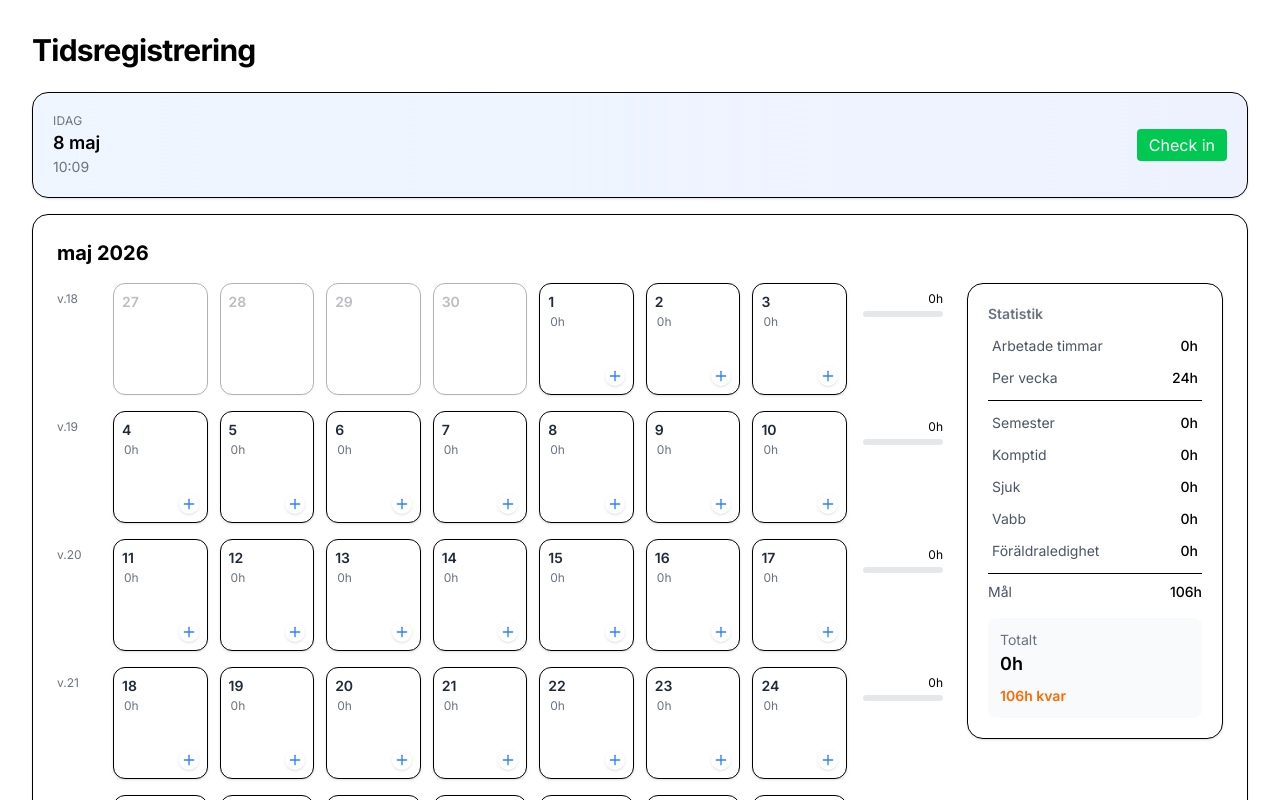
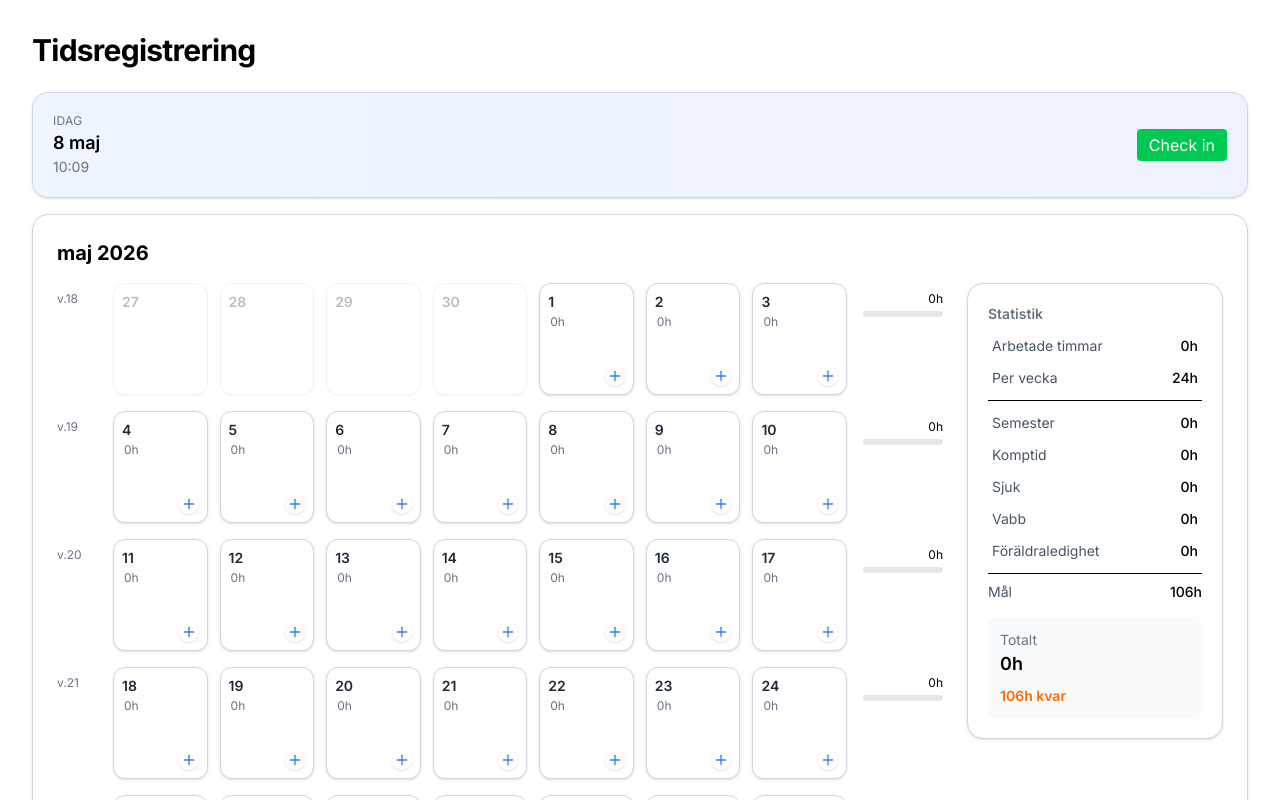
Before and after one commit to sandrahagevall/time-registration, a React (Vite) app: page / in a window 1280 px wide. Shown: the top 800 px of the page. Built offline with nearby package versions, Linux system fonts and the light colour scheme.

Commit message:
update border color

```diff
--- a/src/components/CheckInBar.tsx
+++ b/src/components/CheckInBar.tsx
@@ -142,7 +142,7 @@ const CheckInBar = ({ setEntries }: Props) => {
   };
 
   return (
-    <div className="mb-4 p-4 md:p-5 rounded-2xl bg-linear-to-r from-blue-50 to-indigo-50 border shadow-sm flex items-center justify-between">
+    <div className="mb-4 p-4 md:p-5 rounded-2xl bg-linear-to-r from-blue-50 to-indigo-50 border border-gray-300 shadow-sm flex items-center justify-between">
       <div>
         <div className="text-xs uppercase tracking-wide text-gray-500">
           Idag
--- a/src/components/MonthView.tsx
+++ b/src/components/MonthView.tsx
@@ -146,7 +146,7 @@ const MonthView = ({ entries, setEntries }: Props) => {
                       return (
                         <div
                           key={index}
-                          className={`h-28 border rounded-xl p-2 relative bg-white shadow-sm hover:shadow-md transition ${
+                          className={`h-28 border border-gray-300 rounded-xl p-2 relative bg-white shadow-sm hover:shadow-md transition ${
                             !isCurrentMonth ? "opacity-30" : ""
                           }`}
                         >
@@ -249,7 +249,6 @@ const MonthView = ({ entries, setEntries }: Props) => {
         {showModal && (
           <TimeRegisterModal
             onSave={(value) => {
-              console.log("SAVING editIndex:", editIndex);
               if (!selectedDay) return;
 
               setEntries((prev) => {
--- a/src/components/Statitics.tsx
+++ b/src/components/Statitics.tsx
@@ -85,7 +85,7 @@ const Statistics = ({ entries, year, month }: StatsProps) => {
   const balance = workedHours - targetHours;
 
   return (
-    <div className="w-full max-w-sm md:w-64 bg-white border rounded-2xl p-5 shadow-sm h-fit">
+    <div className="w-full max-w-sm md:w-64 bg-white border border-gray-300 rounded-2xl p-5 shadow-sm h-fit">
       <h3 className="text-sm font-semibold text-gray-500 mb-3">Statistik</h3>
 
       <div className="space-y-3 text-sm">
--- a/src/pages/Dashboard.tsx
+++ b/src/pages/Dashboard.tsx
@@ -23,7 +23,7 @@ const Dashboard = () => {
 
       <div className="flex flex-col lg:flex-row gap-6">
 
-      <div className="flex-1 bg-white border rounded-2xl shadow-sm p-4 md:p-6">
+      <div className="flex-1 bg-white border border-gray-300 rounded-2xl shadow-sm p-4 md:p-6">
         <MonthView entries={entries} setEntries={setEntries} />
       </div>
       </div>
```
